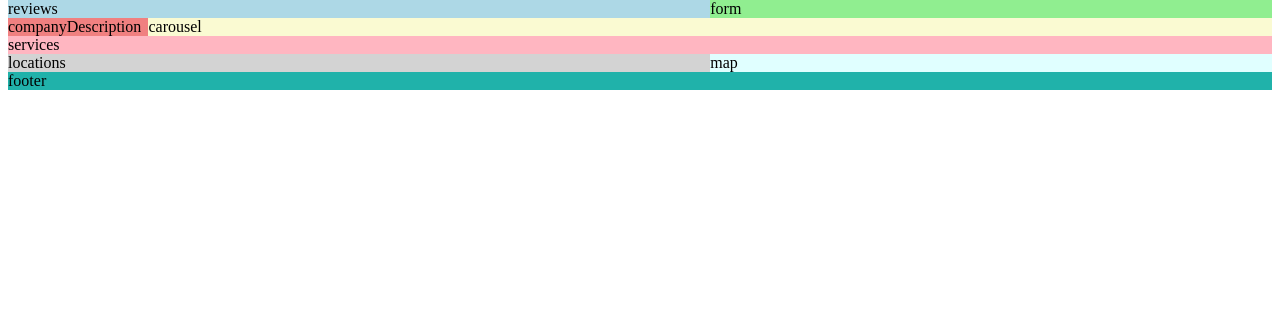
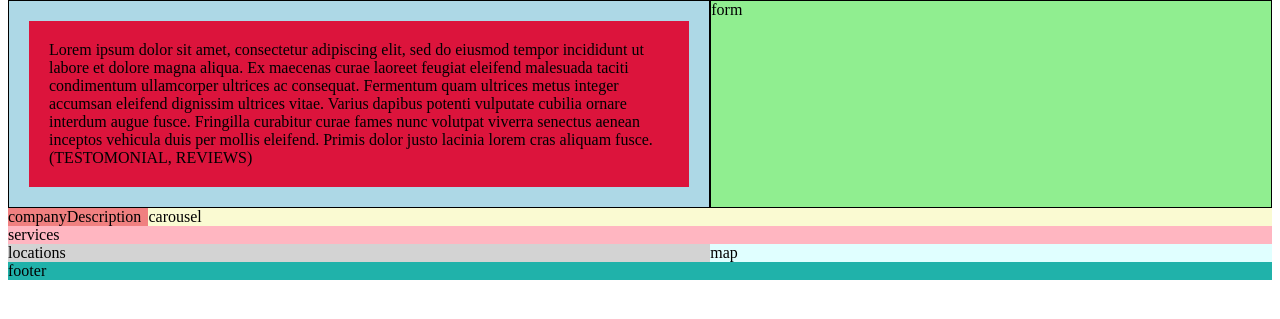
Before and after one commit to RankinsT/ASCapstone2025, a PHP site: page /homeView.php in a window 1280 px wide. Shown: the part 110-429 px from the top of the page. Run offline with PHP 8.4, Linux system fonts and the light colour scheme.

Commit message:
Review Include

```diff
--- a/css/homeStyle.css
+++ b/css/homeStyle.css
@@ -13,18 +13,27 @@
 
 .header {
     grid-area: header;
-    /* background-color: blue; */
     color: green;
 }
 
 .reviews {
     grid-area: reviews;
+    border: 1px solid black;
     background-color: lightblue;
 }
 
+.reviews-bg-div {
+    background-color: crimson;
+    margin: 20px;
+}
+
+.reviews-p {
+    padding: 20px;
+}
 .form {
     grid-area: form;
     background-color: lightgreen;
+    border: 1px solid black;
 }
 
 .companyDescription {
--- a/homeViewSections/reviews.php
+++ b/homeViewSections/reviews.php
@@ -1 +1,6 @@
-reviews
+
+<div class="reviews-bg-div">
+
+    <p class="reviews-p">Lorem ipsum dolor sit amet, consectetur adipiscing elit, sed do eiusmod tempor incididunt ut labore et dolore magna aliqua. Ex maecenas curae laoreet feugiat eleifend malesuada taciti condimentum ullamcorper ultrices ac consequat. Fermentum quam ultrices metus integer accumsan eleifend dignissim ultrices vitae. Varius dapibus potenti vulputate cubilia ornare interdum augue fusce. Fringilla curabitur curae fames nunc volutpat viverra senectus aenean inceptos vehicula duis per mollis eleifend. Primis dolor justo lacinia lorem cras aliquam fusce. (TESTOMONIAL, REVIEWS)</p>
+
+</div>
```
Also changed, not shown: homeViewSections/images/example.png (added).
